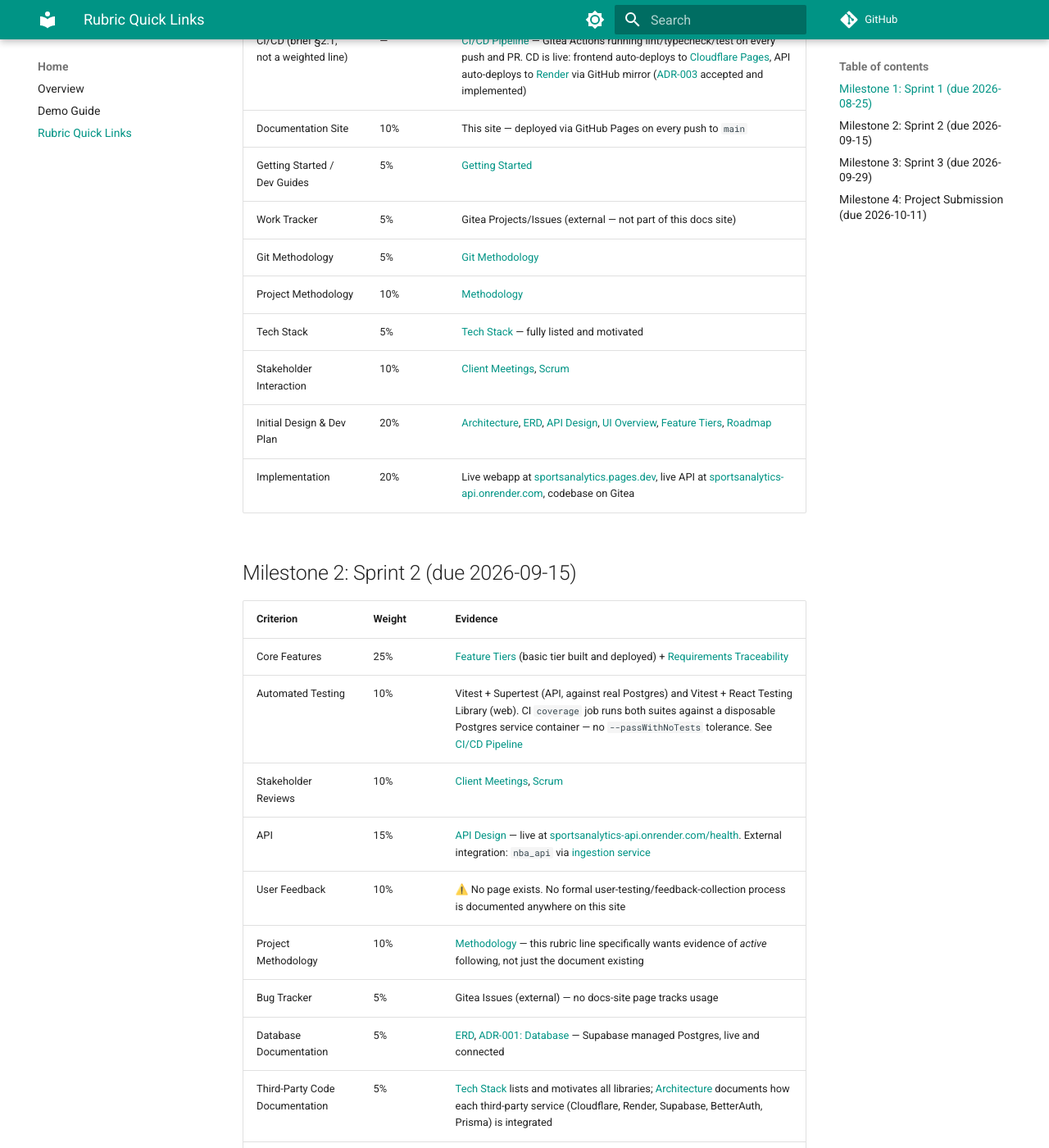
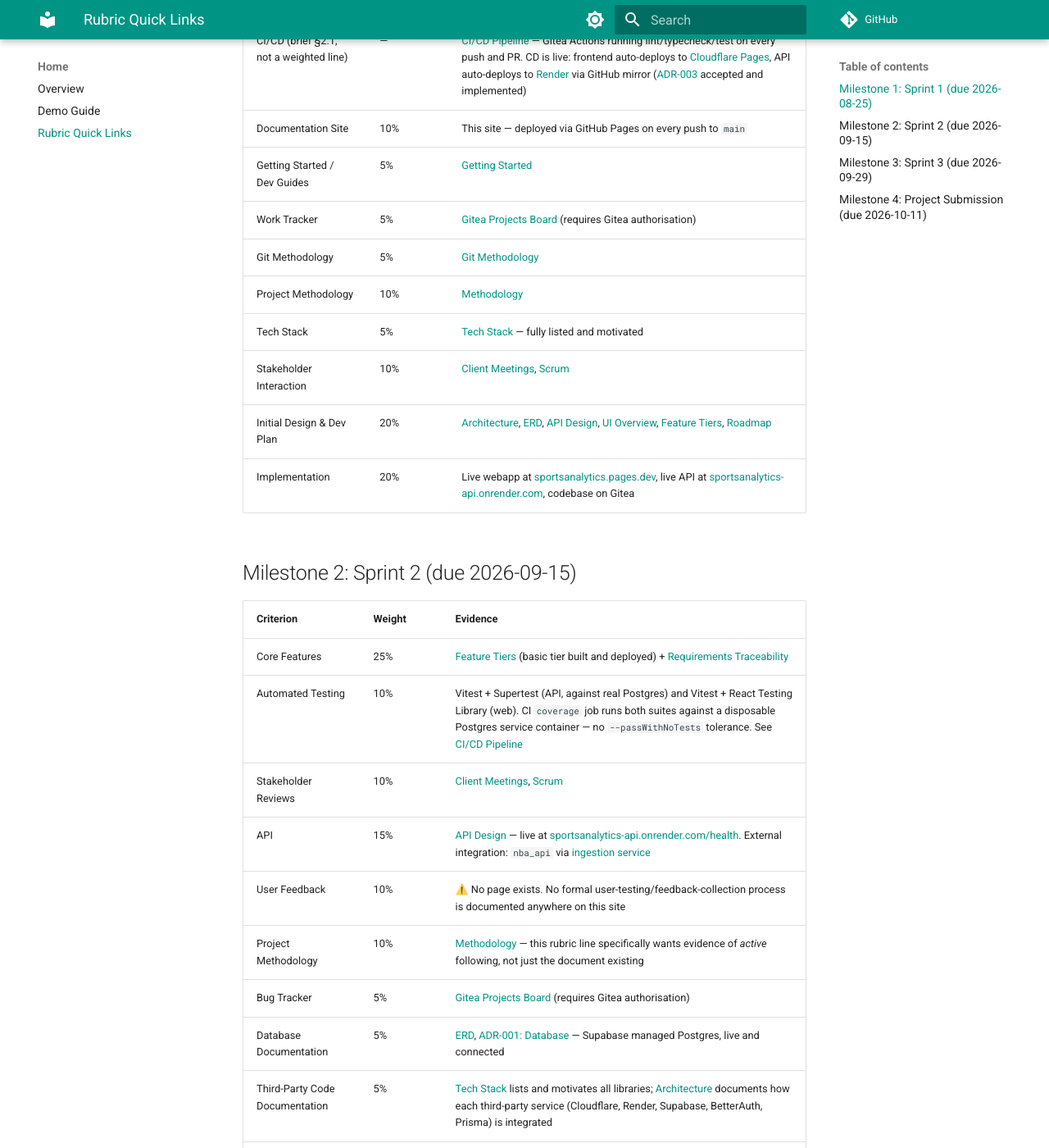
Before and after one commit to Sports-Analytics-Innovation-Platform/Innovation-Documentation-Website, an MkDocs documentation site: the page built from docs/rubric-links.md, in a window 1280 px wide and 1400 px high, scrolled down 645 px. Shown: the whole window at 82% size. Built offline with MkDocs 1.6.1 and Material for MkDocs 9.7.7, drawn with Linux system fonts in a browser that asks for light colours; comment, search, counter and statistics services are not loaded.

Commit message:
feat: add Gitea project board link for tutors

```diff
--- a/docs/rubric-links.md
+++ b/docs/rubric-links.md
@@ -13,7 +13,7 @@
 | CI/CD (brief §2.1, not a weighted line) | — | [CI/CD Pipeline](ci-cd.md) — Gitea Actions running lint/typecheck/test on every push and PR. CD is live: frontend auto-deploys to [Cloudflare Pages](https://sportsanalytics.pages.dev/), API auto-deploys to [Render](https://sportsanalytics-api.onrender.com/health) via GitHub mirror ([ADR-003](decisions/adr-003-hosting-topology.md) accepted and implemented) |
 | Documentation Site | 10% | This site — deployed via GitHub Pages on every push to `main` |
 | Getting Started / Dev Guides | 5% | [Getting Started](getting-started.md) |
-| Work Tracker | 5% | Gitea Projects/Issues (external — not part of this docs site) |
+| Work Tracker | 5% | [Gitea Projects Board](https://sdp.ms.wits.ac.za/innovation/sportsanalytics/projects/8) (requires Gitea authorisation) |
 | Git Methodology | 5% | [Git Methodology](git-methodology.md) |
 | Project Methodology | 10% | [Methodology](methodology.md) |
 | Tech Stack | 5% | [Tech Stack](tech-stack.md) — fully listed and motivated |
@@ -31,7 +31,7 @@
 | API | 15% | [API Design](design/api-design.md) — live at [sportsanalytics-api.onrender.com/health](https://sportsanalytics-api.onrender.com/health). External integration: `nba_api` via [ingestion service](design/architecture.md) |
 | User Feedback | 10% | ⚠️ No page exists. No formal user-testing/feedback-collection process is documented anywhere on this site |
 | Project Methodology | 10% | [Methodology](methodology.md) — this rubric line specifically wants evidence of *active* following, not just the document existing |
-| Bug Tracker | 5% | Gitea Issues (external) — no docs-site page tracks usage |
+| Bug Tracker | 5% | [Gitea Projects Board](https://sdp.ms.wits.ac.za/innovation/sportsanalytics/projects/8) (requires Gitea authorisation) |
 | Database Documentation | 5% | [ERD](design/erd.md), [ADR-001: Database](decisions/adr-001-database.md) — Supabase managed Postgres, live and connected |
 | Third-Party Code Documentation | 5% | [Tech Stack](tech-stack.md) lists and motivates all libraries; [Architecture](design/architecture.md) documents how each third-party service (Cloudflare, Render, Supabase, BetterAuth, Prisma) is integrated |
 | Testing Documentation | 5% | [CI/CD Pipeline](ci-cd.md) documents the automated testing procedure (what runs, how, against which database). See also Automated Testing above |
--- a/mkdocs.yml
+++ b/mkdocs.yml
@@ -63,6 +63,9 @@
     - icon: fontawesome/brands/git
       link: https://sdp.ms.wits.ac.za/innovation/sportsanalytics
       name: Source Code (Gitea)
+    - icon: material/view-dashboard
+      link: https://sdp.ms.wits.ac.za/innovation/sportsanalytics/projects/8
+      name: Project Board (Gitea)
 
 nav:
   - Home:
```
Also changed, not shown: docs/index.md (+1 -0 lines).
